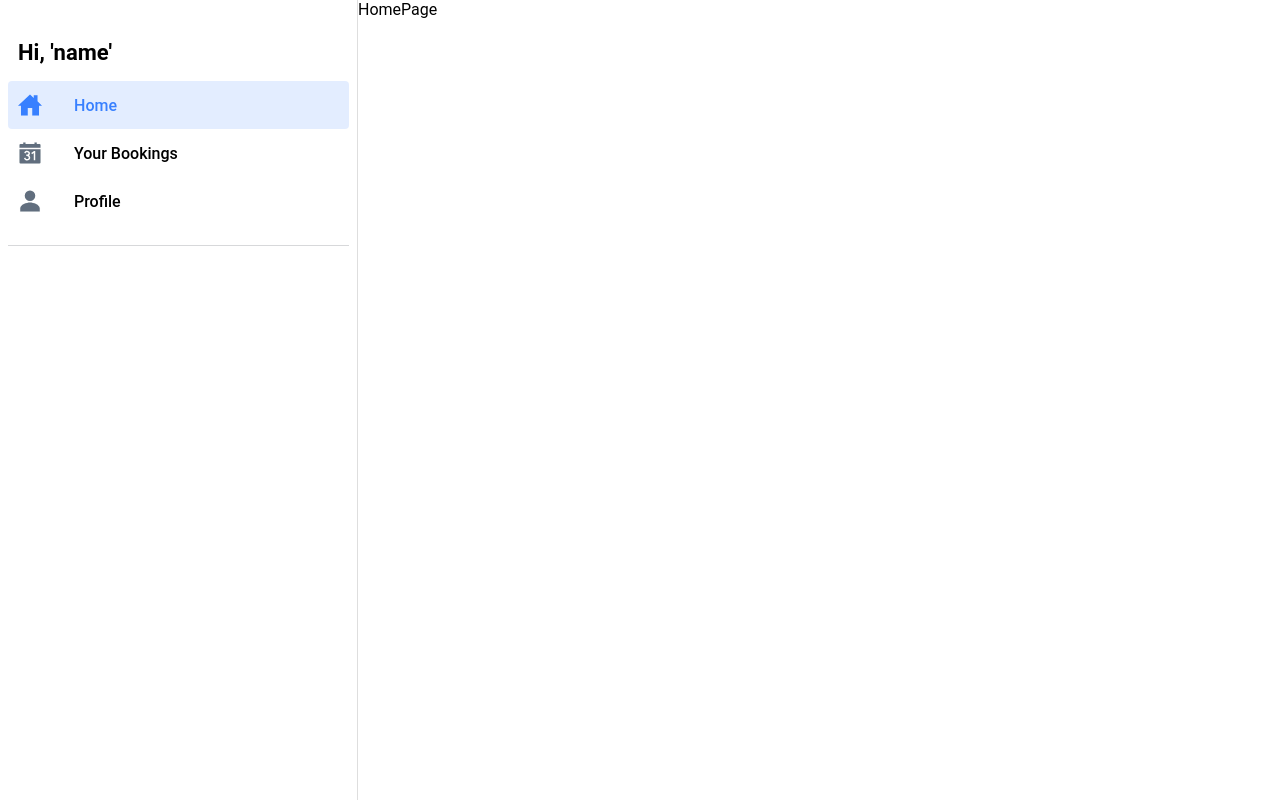
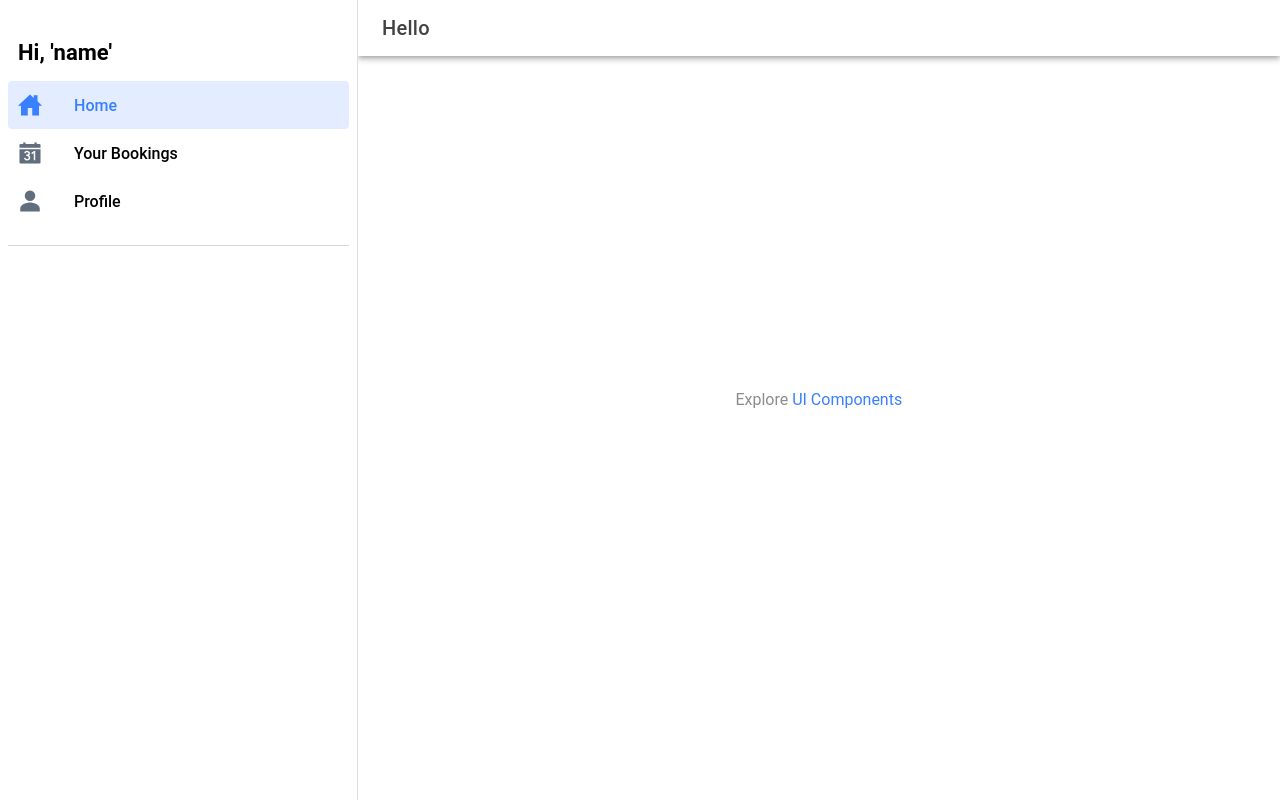
Before and after one commit to PapaniaP/laundry, a React (Vite) app: page /home in a window 1280 px wide. Built offline with nearby package versions, Linux system fonts and the light colour scheme.

Commit message:
fixed menu button

```diff
--- a/src/components/Menu.tsx
+++ b/src/components/Menu.tsx
@@ -6,6 +6,7 @@
 	IonList,
 	IonListHeader,
 	IonMenu,
+	IonMenuButton,
 	IonMenuToggle,
 	IonNote,
 } from "@ionic/react";
--- a/src/pages/HomePage.tsx
+++ b/src/pages/HomePage.tsx
@@ -1,9 +1,41 @@
+import {
+	IonPage,
+	IonHeader,
+	IonToolbar,
+	IonButtons,
+	IonMenuButton,
+	IonTitle,
+	IonContent,
+} from "@ionic/react";
+import { useParams } from "react-router";
+import ExploreContainer from "../components/ExploreContainer";
 import "./HomePage.css";
 
 import React from "react";
 
 function HomePage() {
-	return <div>HomePage</div>;
+	const { name } = useParams<{ name: string }>();
+
+	return (
+		<IonPage>
+			<IonHeader>
+				<IonToolbar>
+					<IonButtons slot="start">
+						<IonMenuButton />
+					</IonButtons>
+					<IonTitle>Hello</IonTitle>
+				</IonToolbar>
+			</IonHeader>
+
+			<IonContent fullscreen>
+				<IonHeader collapse="condense">
+					<IonToolbar>
+						<IonTitle size="large">{name}</IonTitle>
+					</IonToolbar>
+				</IonHeader>
+				<ExploreContainer name={name} />
+			</IonContent>
+		</IonPage>
+	);
 }
-
 export default HomePage;
```
Also changed, not shown: src/App.tsx (+7 -1 lines).
